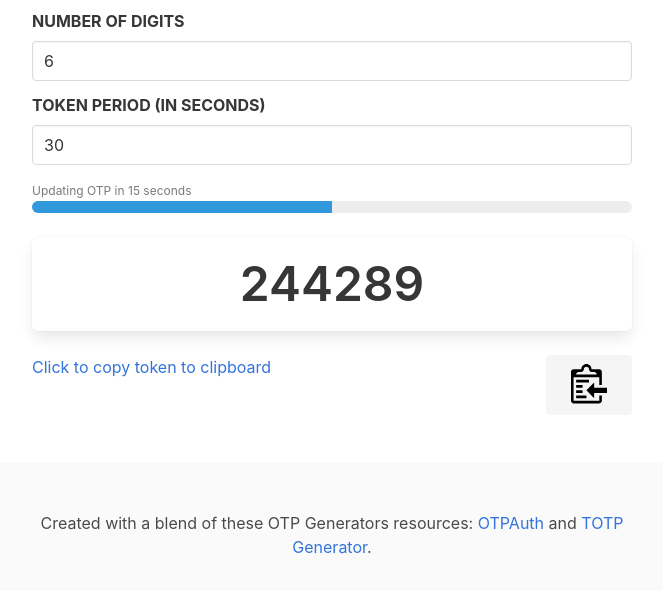
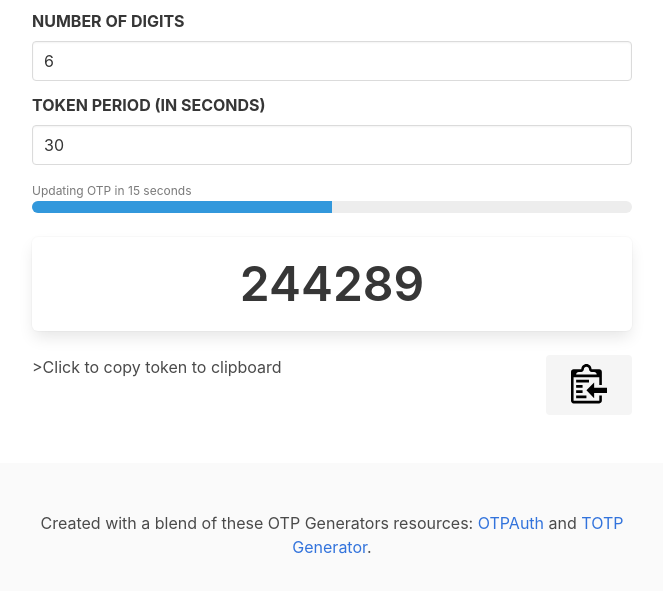
Before and after one commit to vulongtran/totp, a plain HTML site: page index.html in a window 1280 px wide. Shown: the part 489-1080 px from the top of the page, without its empty margins (308-971 px from the left). Drawn offline with Linux system fonts and the light colour scheme.

Commit message:
update of index.html

```diff
--- a/index.html
+++ b/index.html
@@ -54,7 +54,7 @@
       </div>
 
       <div class="control is-clearfix">
-        <a data-clipboard-target="#token">Click to copy token to clipboard</a>
+        <a href="#token"></a>>Click to copy token to clipboard</a>
         <a class="button is-large is-light is-pulled-right" id="clipboard-button" data-clipboard-target="#token" title="Copy token to clipboard">
           <img src="img/clippy.svg" height="36" width="36">
         </a>
```
